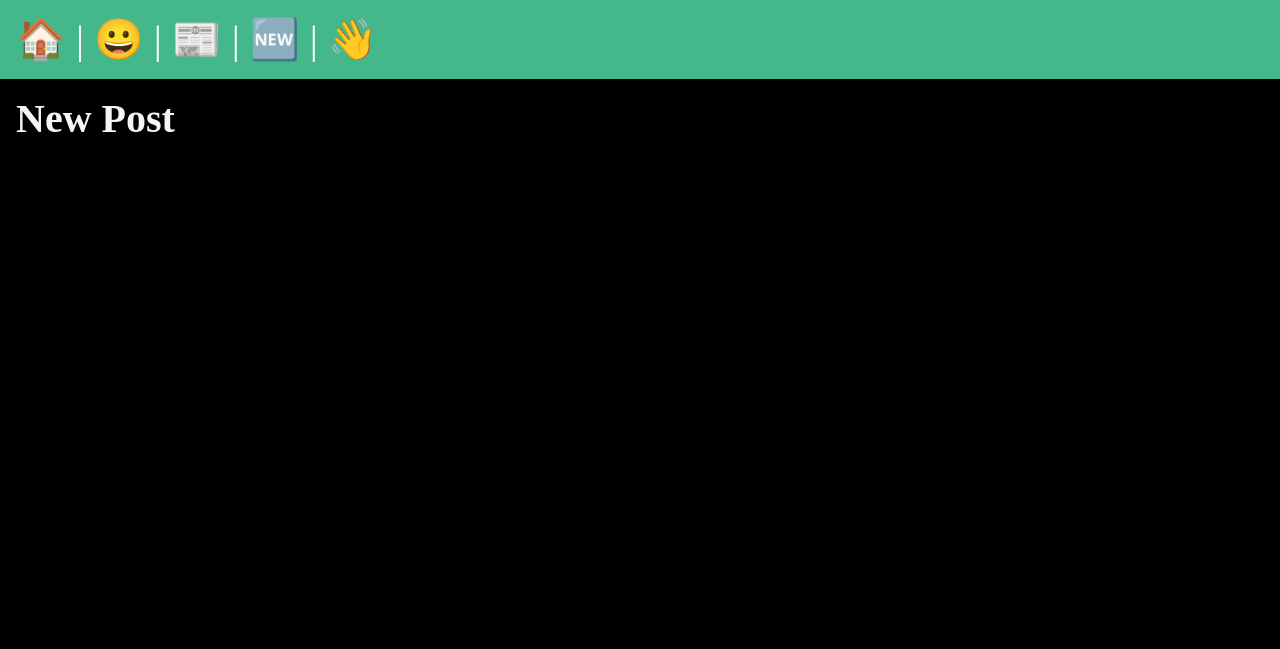
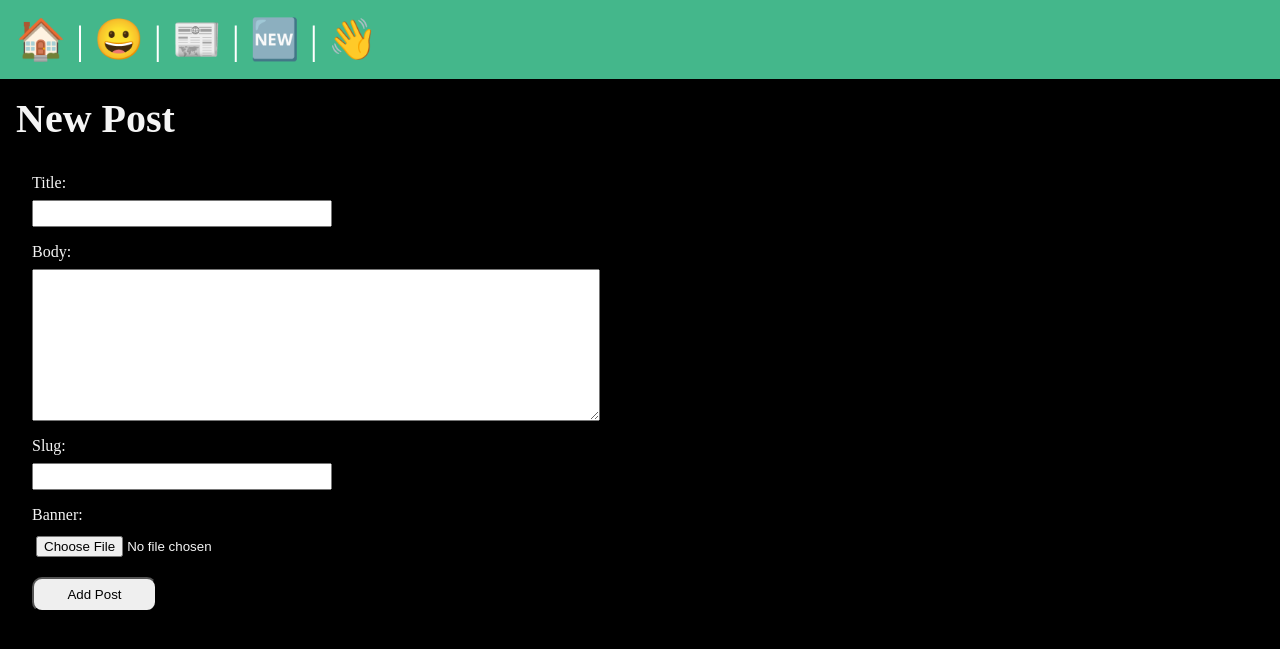
Before and after one commit to samuelgit95/django-course, a Django app: page /posts/new-post/ in a window 1280 px wide. Shown: the top 649 px of the page. Run offline with Django 5.2, Linux system fonts and the light colour scheme; the visitor is signed in with stand-in values (Sample User, id 1).

Commit message:
lesson 12 custom forms and new post

```diff
--- /dev/null
+++ b/lesson03/myproject/posts/forms.py
@@ -0,0 +1,7 @@
+from django import forms
+from . import models
+
+class CreatePost(forms.ModelForm):
+    class Meta:
+        model = models.Post
+        fields = ['title', 'body', 'slug', 'banner']
--- a/lesson03/myproject/posts/models.py
+++ b/lesson03/myproject/posts/models.py
@@ -1,4 +1,5 @@
 from django.db import models
+from django.contrib.auth.models import User
 
 # Create your models here.
 
@@ -8,6 +9,7 @@ class Post(models.Model):
     slug = models.SlugField()
     date = models.DateTimeField(auto_now_add=True)
     banner = models.ImageField(default='fallback.png', blank=True)
+    author = models.ForeignKey(User, on_delete=models.CASCADE, default=None)
 
     def __str__(self):
         return self.title
--- a/lesson03/myproject/posts/templates/posts/post_new.html
+++ b/lesson03/myproject/posts/templates/posts/post_new.html
@@ -3,5 +3,13 @@
 {% block content %}
   <section>
     <h1>New Post</h1>
+    <form class="form-with-validation"
+          action="{% url 'posts:new-post' %}"
+          method="post"
+          enctype="multipart/form-data">
+      {% csrf_token %}
+      {{ form }}
+      <button class="form-submit">Add Post</button>
+    </form>
   </section>
 {% endblock %}
--- a/lesson03/myproject/posts/templates/posts/posts_list.html
+++ b/lesson03/myproject/posts/templates/posts/posts_list.html
@@ -8,7 +8,7 @@
         <h2>
           <a href="{% url 'posts:page' slug=post.slug %}">{{ post.title }}</a>
         </h2>
-        <p>{{ post.date }}</p>
+        <p>{{ post.date }} by {{ post.author }}</p>
         <p>{{ post.body }}</p>
       </article>
     {% endfor %}
--- a/lesson03/myproject/posts/views.py
+++ b/lesson03/myproject/posts/views.py
@@ -1,6 +1,7 @@
-from django.shortcuts import render
+from django.shortcuts import render, redirect
 from .models import Post
 from django.contrib.auth.decorators import login_required
+from . import forms
 
 # Create your views here.
 def posts_list(request):
@@ -13,4 +14,13 @@ def post_page(request, slug):
 
 @login_required(login_url='/users/login/')
 def post_new(request):
-    return render(request, 'posts/post_new.html')
+    if request.method == 'POST':
+        form = forms.CreatePost(request.POST, request.FILES)
+        if form.is_valid():
+            newpost = form.save(commit=False)
+            newpost.author = request.user
+            newpost.save()
+            return redirect('posts:list')
+    else:
+        form = forms.CreatePost()
+    return render(request, 'posts/post_new.html', { 'form': form })
--- a/lesson03/myproject/static/css/style.css
+++ b/lesson03/myproject/static/css/style.css
@@ -58,6 +58,7 @@ a:hover {
   display: flex;
   flex-flow: column;
   gap: 1rem;
+  max-width: 600px;
 }
 
 .form-with-validation div {
```
